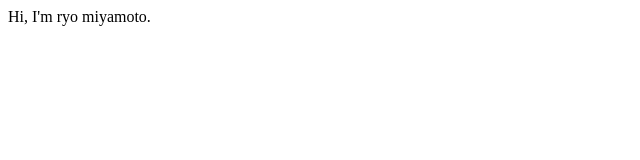
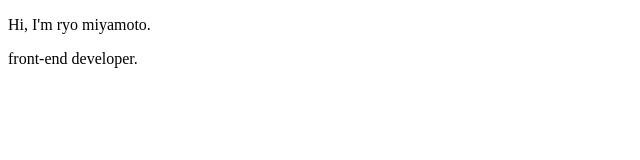
Before and after one commit to dev-ryo/dev-ryo.github.io, a plain HTML site: page index.html in a window 1280 px wide. Shown: the whole page, without its empty margins (0-640 px from the left). Drawn offline with Linux system fonts and the light colour scheme.

Commit message:
add profile

```diff
--- a/index.html
+++ b/index.html
@@ -7,6 +7,7 @@
   <title>Document</title>
 </head>
 <body>
-  Hi, I'm ryo miyamoto.
+  <p>Hi, I'm ryo miyamoto.</p>
+  <p>front-end developer.</p>
 </body>
 </html>
```
Also changed, not shown: index_min.html (added, +1 -0 lines).
